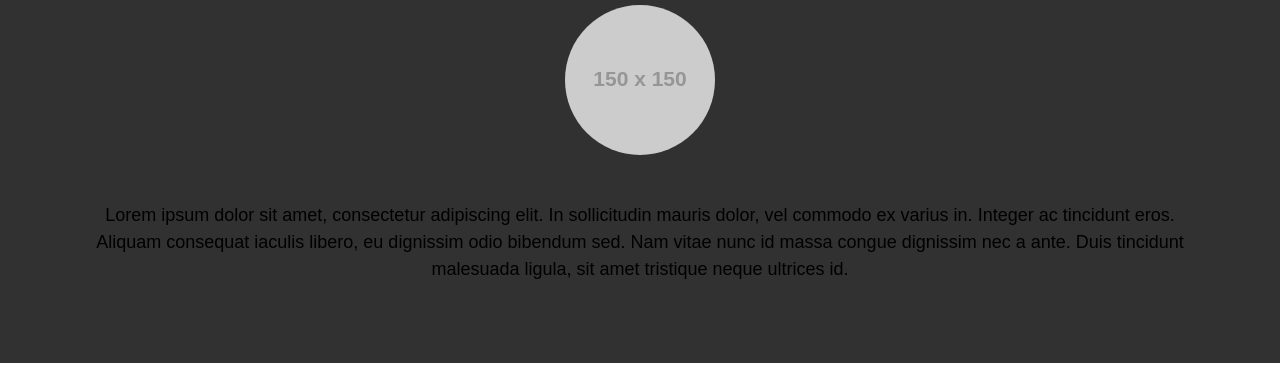
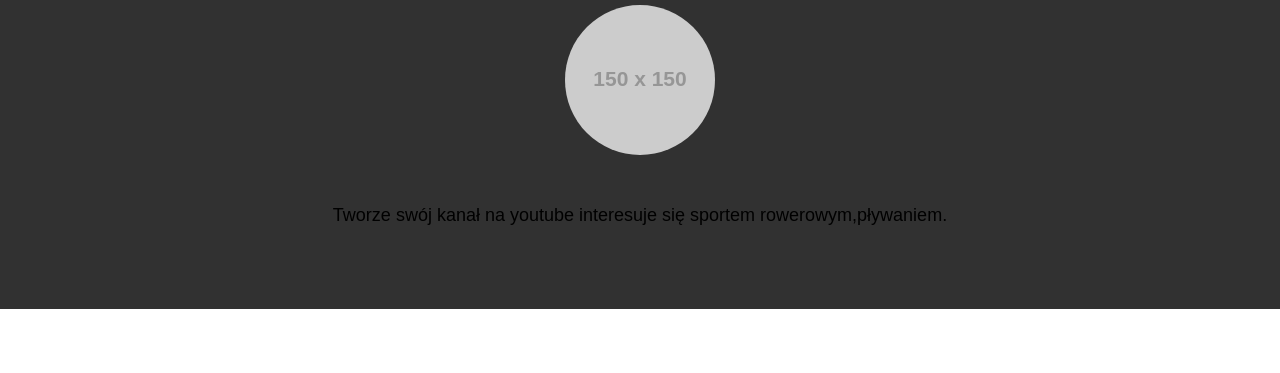
Before and after one commit to hitixonyt/sixuff, a plain HTML site: page index.html in a window 1280 px wide. Shown: the part 577-950 px from the top of the page. Drawn offline with Linux system fonts and the light colour scheme; placeholder pictures from the web are drawn by us.

Commit message:
Update index.html

```diff
--- a/index.html
+++ b/index.html
@@ -24,7 +24,7 @@
     <section id="about">
       <h2>O mnie</h2>
       <img src="https://via.placeholder.com/150" alt="Moje zdjęcie">
-      <p>Lorem ipsum dolor sit amet, consectetur adipiscing elit. In sollicitudin mauris dolor, vel commodo ex varius in. Integer ac tincidunt eros. Aliquam consequat iaculis libero, eu dignissim odio bibendum sed. Nam vitae nunc id massa congue dignissim nec a ante. Duis tincidunt malesuada ligula, sit amet tristique neque ultrices id.</p>
+      <p>Tworze swój kanał na youtube interesuje się sportem rowerowym,pływaniem.</p>
     </section>
     <section id="social-media">
       <h2>Moje media społecznościowe</h2>
```
